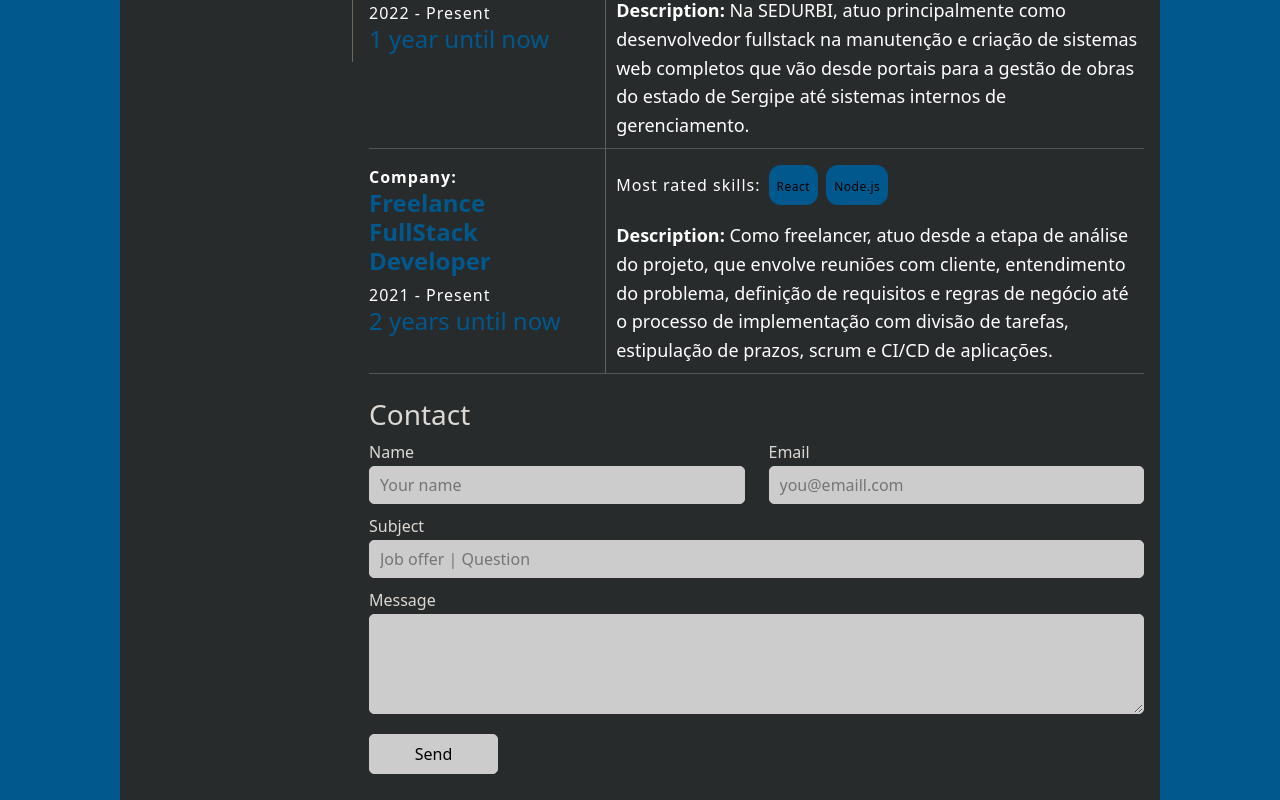
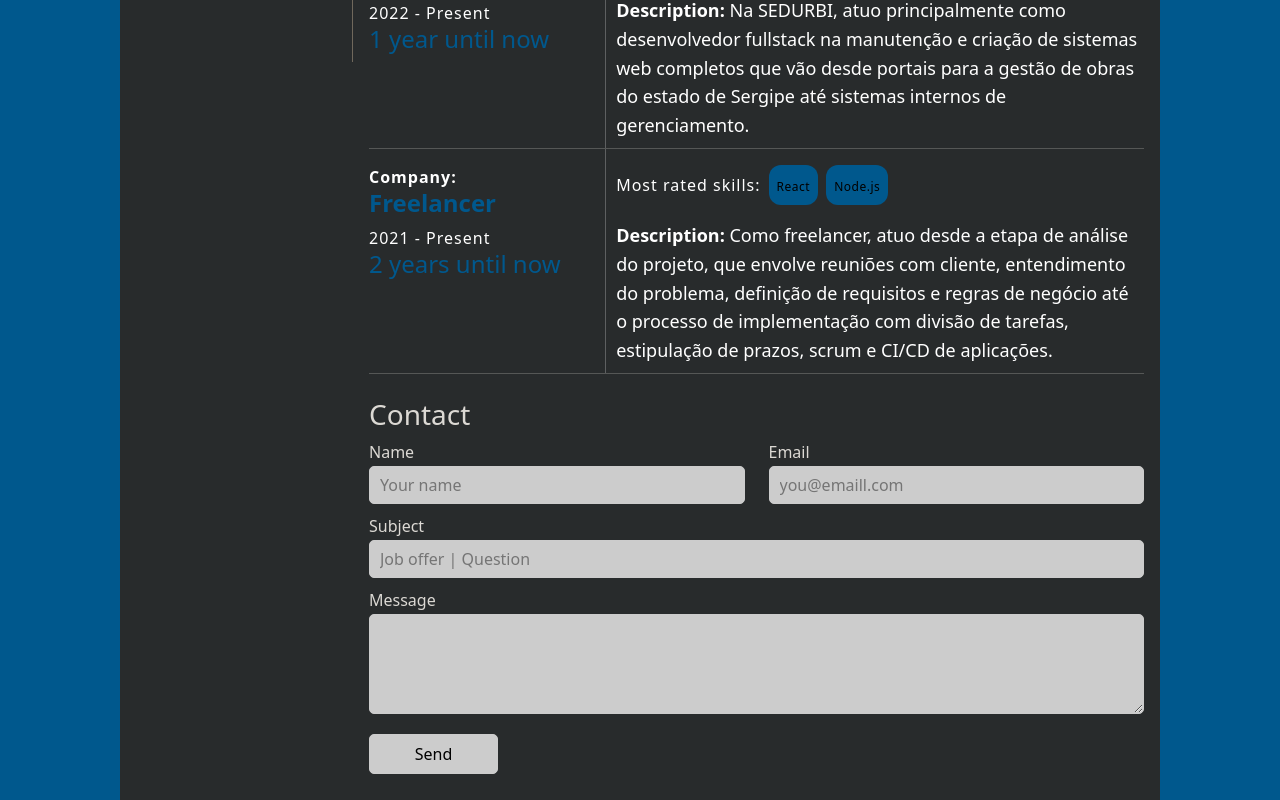
Before and after one commit to Hyvo-tech/portfolio, a React (Vite) app: page / in a window 1280 px wide. Shown: the part 738-1538 px from the top of the page. Built offline with nearby package versions, Linux system fonts and the light colour scheme.

Commit message:
update experience title

```diff
--- a/shared/experience.ts
+++ b/shared/experience.ts
@@ -7,7 +7,7 @@ const experiences = [
         duration: "1 year until now",
     },
     {
-        name: "Freelance FullStack Developer",
+        name: "Freelancer",
         description: `Como freelancer, atuo desde a etapa de análise do projeto, que envolve reuniões com cliente, entendimento do problema, definição de requisitos e regras de negócio até o processo de implementação com divisão de tarefas, estipulação de prazos, scrum e CI/CD de aplicações.`,
         skills: ["React", "Node.js"],
         period: "2021 - Present",
```
